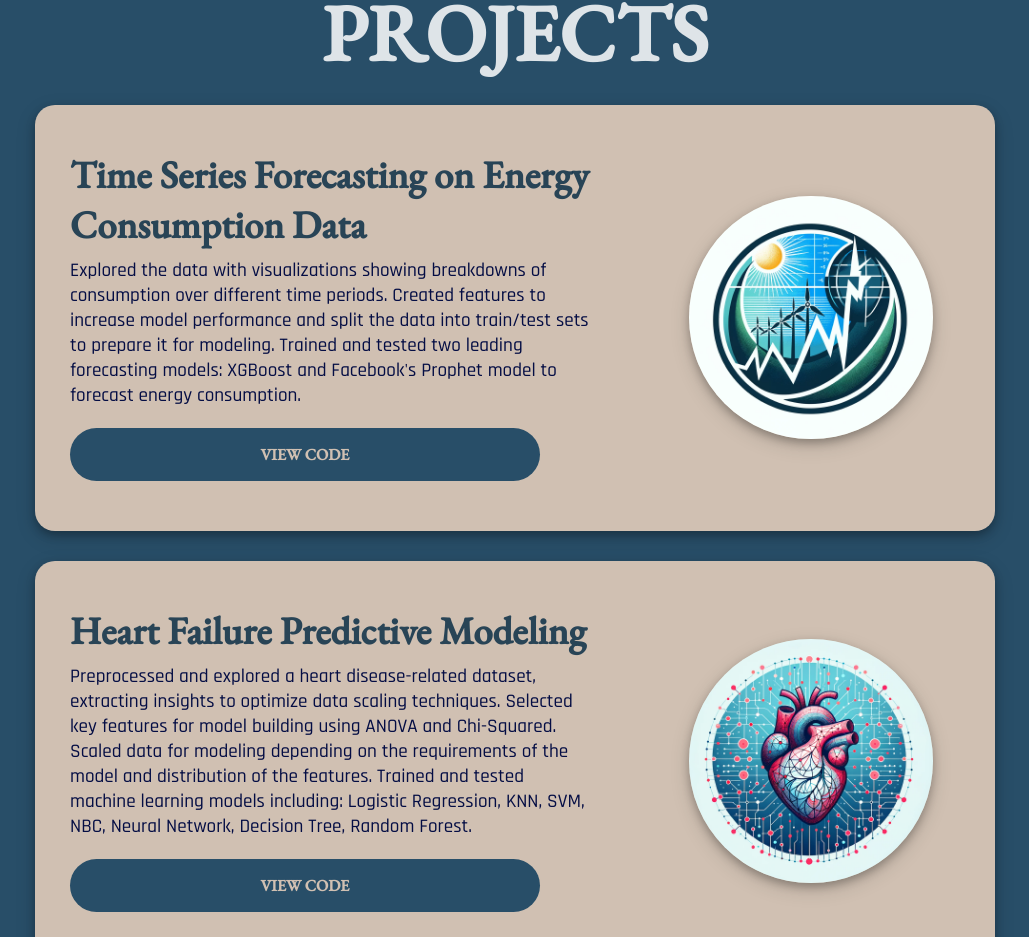
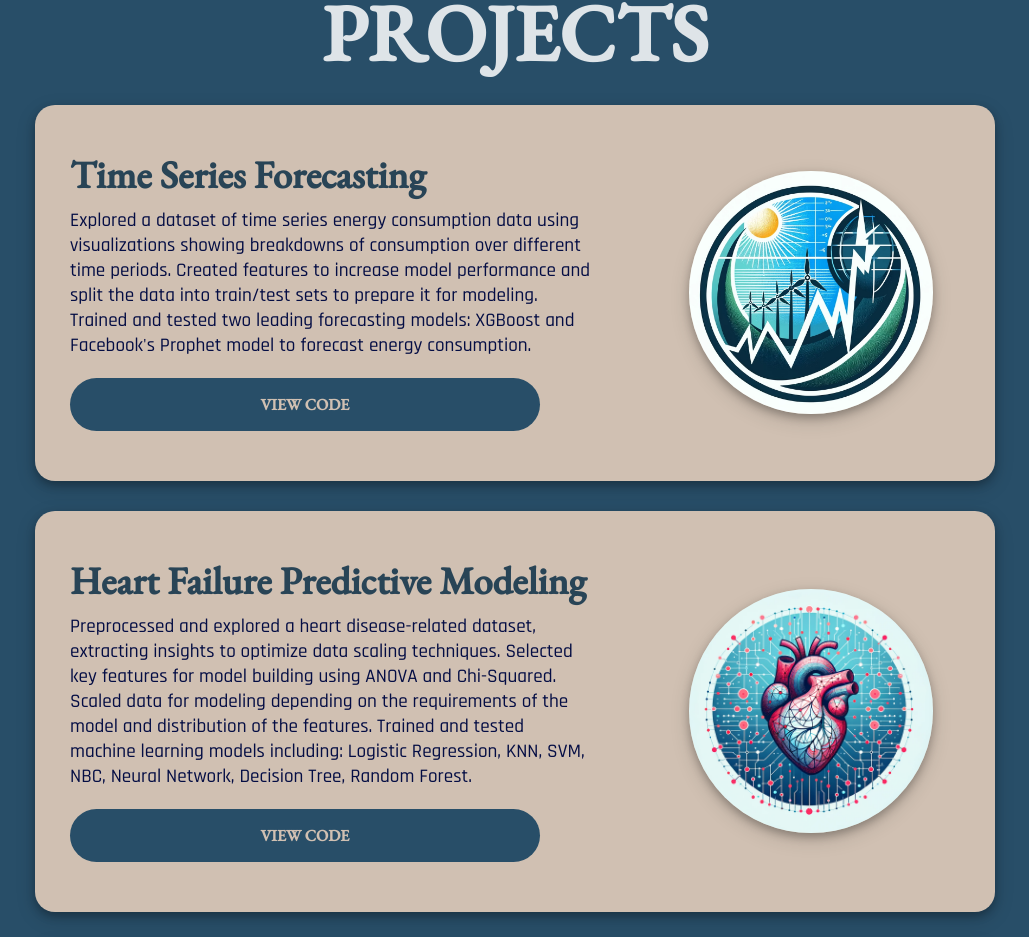
Before and after one commit to matteo353/portfolio-website, a React (Create React App) app: page / in a window 1280 px wide. Shown: the part 1674-2611 px from the top of the page, without its empty margins (125-1154 px from the left). Built offline with nearby package versions, Linux system fonts and the light colour scheme; a web font is replaced by a local one.

Commit message:
Add Time Series Notebook

```diff
--- a/src/components/Data.js
+++ b/src/components/Data.js
@@ -2,13 +2,13 @@ import ninesLogo from '../images/Nines-logo.png'
 import rrLogo from '../images/RR5.png'
 import etLogo from '../images/Eat-this.png'
 import heartLogo from '../images/heart_img.png'
-import timeSeries from '../images/time_series.jpeg'
+import timeSeries from '../images/time_series.jpg'
 
 
 export const projects = [
     {
-      name: "Time Series Forecasting on Energy Consumption Data",
-      description: "Explored the data with visualizations showing breakdowns of consumption over different time periods. Created features to increase model performance and split the data into train/test sets to prepare it for modeling. Trained and tested two leading forecasting models: XGBoost and Facebook's Prophet model to forecast energy consumption.",
+      name: "Time Series Forecasting",
+      description: "Explored a dataset of time series energy consumption data using visualizations showing breakdowns of consumption over different time periods. Created features to increase model performance and split the data into train/test sets to prepare it for modeling. Trained and tested two leading forecasting models: XGBoost and Facebook's Prophet model to forecast energy consumption.",
       demoLink: "http://demo1.com",
       codeLink: "https://www.kaggle.com/code/matteomastandrea/time-series-forecasting",
       imageUrl: timeSeries
```
Also changed, not shown: src/images/time_series.jpeg (deleted), src/images/time_series.jpg (added).
